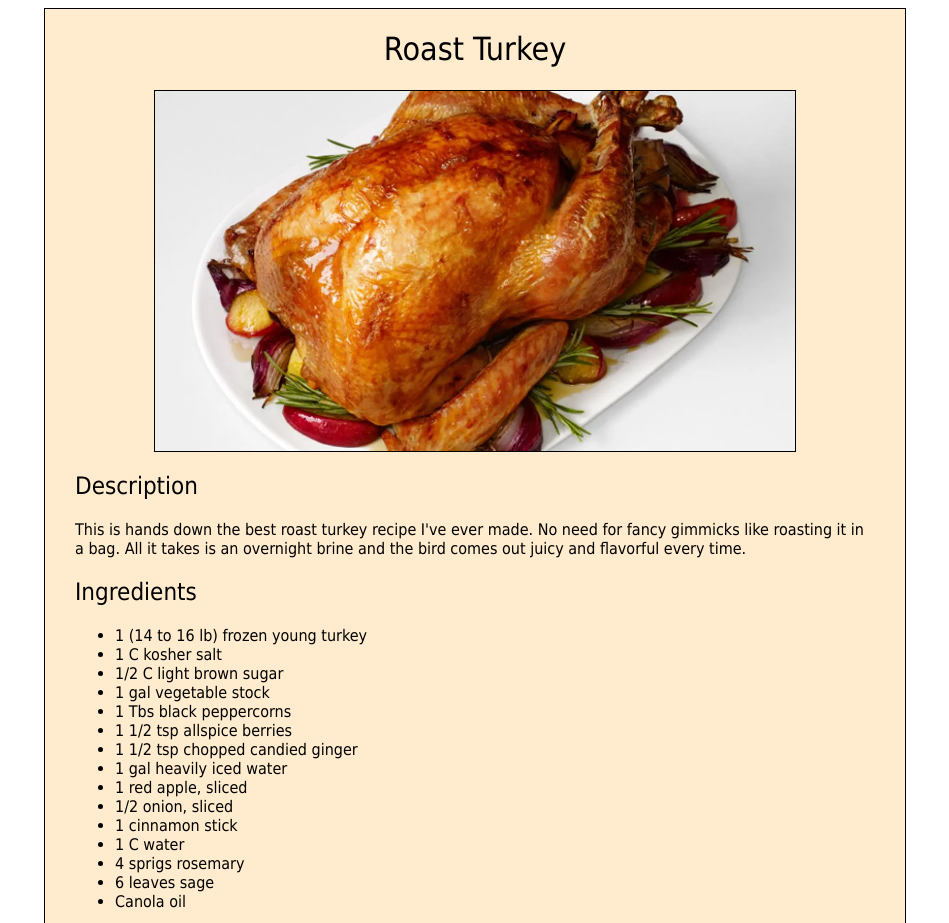
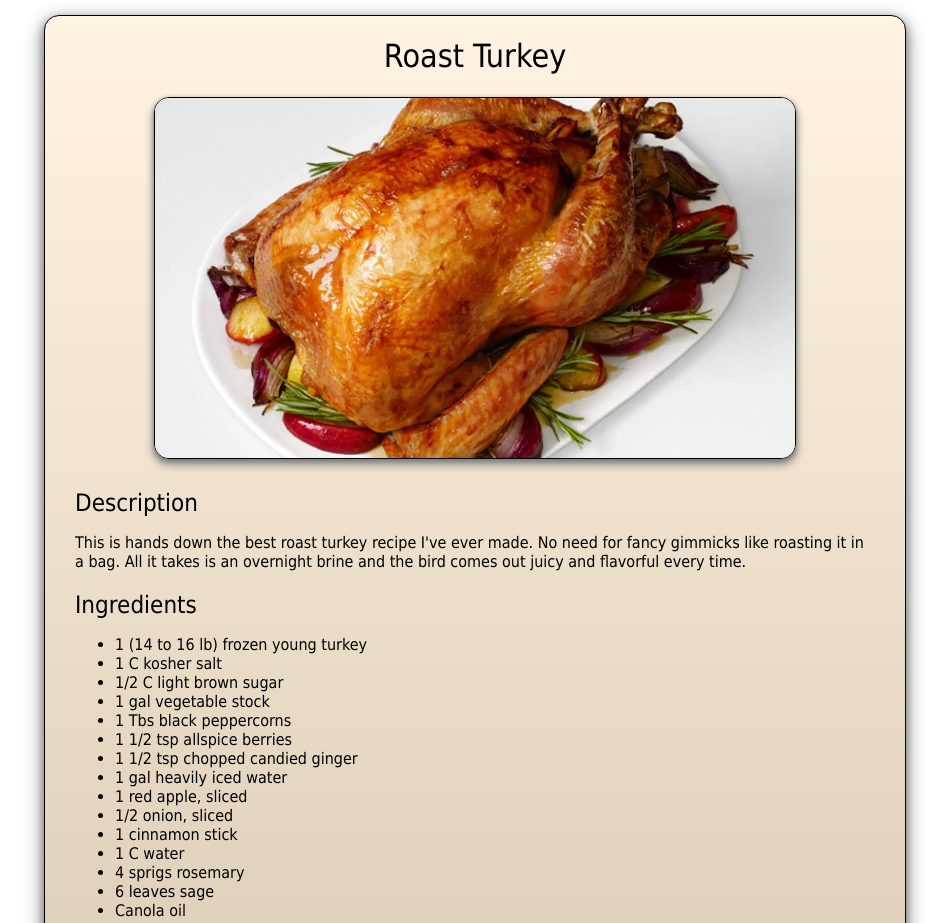
Before and after one commit to tanyafortuna/odin-recipes, a plain HTML site: page recipes/roast-turkey.html in a window 1280 px wide. Shown: the top 923 px of the page, without its empty margins (165-1114 px from the left). Drawn offline with Linux system fonts and the light colour scheme.

Commit message:
Change CSS to add box shadows and more spacing

```diff
--- a/css/styles.css
+++ b/css/styles.css
@@ -4,10 +4,12 @@ body {
 
 div {
   width: 800px;
-  margin: auto;
+  margin: 15px auto;
   padding: 30px;
   padding-top: 0px;
   background-color: blanchedalmond;
+  background-image: linear-gradient(#fff3e1, #ccbca4);
+  box-shadow: 0 4px 8px 0 grey, 0 6px 20px 0 grey;
 }
 
 a {
@@ -25,15 +27,19 @@ h1 {
 
 h2 {
   font-weight: 200;
+  margin-bottom: 0px;
 }
 
 img {
   display: block;
   margin: auto;
+  margin-bottom: 30px;
+  box-shadow: 0 2px 4px 0 grey, 0 5px 10px 0 grey;
 }
 
 .bordered {
   border-style: solid;
   border-width: 1px;
   border-color: black;
+  border-radius: 15px;
 }
```
